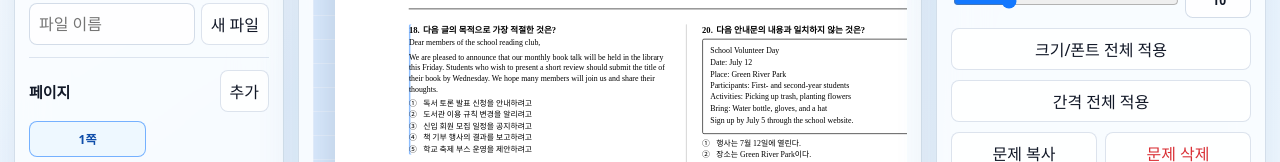
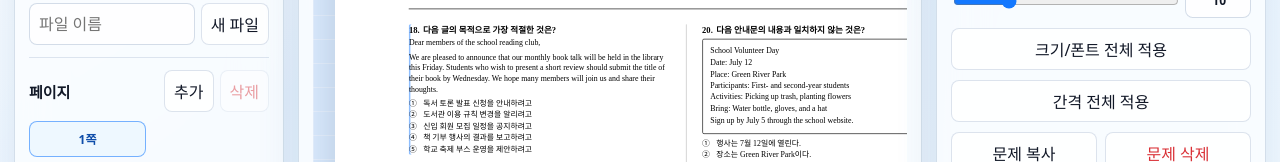
Before and after one commit to sprakids/latex-vibe-coder, a React (Vite) app in the folder web-src/: page / in a window 1280 px wide. Both pictures are taken after typing "Sample" into the empty fields and a click on the button "로그인". Shown: the part 329-491 px from the top of the page. Built offline with nearby package versions, Linux system fonts and the light colour scheme.

Commit message:
Add page deletion control

```diff
--- a/web-src/src/main.jsx
+++ b/web-src/src/main.jsx
@@ -263,7 +263,7 @@ function normalizeDocument(input) {
   }));
   const validPageIds = new Set(pages.map((page) => page.id));
   const firstPageId = pages[0].id;
-  const rawQuestions = Array.isArray(raw.questions) && raw.questions.length ? raw.questions : fallback.questions;
+  const rawQuestions = Array.isArray(raw.questions) ? raw.questions : fallback.questions;
   const questions = rawQuestions.map((question, index) => {
     const kind = question?.kind || "passage";
     const base = createQuestion(Number(question?.number) || 18 + index, kind, firstPageId);
@@ -301,6 +301,10 @@ function orderedQuestions(document) {
 function resequenceDocument(document, startNumber = 18) {
   const ordered = orderedQuestions(document).map((question, index) => ({ ...question, number: startNumber + index }));
   return { ...document, questions: ordered };
+}
+
+function resequencePages(pages) {
+  return pages.map((page, index) => ({ ...page, title: `${index + 1}쪽` }));
 }
 
 function emptyStore() {
@@ -896,6 +900,31 @@ function App() {
     setScrollRequest({ pageId: page.id, stamp: Date.now() });
   }
 
+  function deletePage() {
+    if (!activePage || document.pages.length <= 1) return;
+    const targetPage = document.pages[activePageIndex + 1] || document.pages[activePageIndex - 1];
+    if (!targetPage) return;
+    const startNumber = Number(document.questions[0]?.number) || 18;
+    const remainingQuestions = document.questions.filter((question) => question.pageId !== activePage.id);
+    const nextSelected =
+      remainingQuestions.find((question) => question.pageId === targetPage.id) || remainingQuestions[0] || null;
+
+    updateDocument((doc) =>
+      resequenceDocument(
+        {
+          ...doc,
+          pages: resequencePages(doc.pages.filter((page) => page.id !== activePage.id)),
+          questions: doc.questions.filter((question) => question.pageId !== activePage.id),
+        },
+        startNumber,
+      ),
+    );
+    setActivePageId(targetPage.id);
+    setSelectedId(nextSelected?.id || "");
+    setFocusRequest(null);
+    setScrollRequest({ pageId: targetPage.id, stamp: Date.now() });
+  }
+
   function moveSelectedToPage(pageId) {
     if (!selected || selected.pageId === pageId) return;
     patchQuestion(selected.id, { pageId });
@@ -1076,7 +1105,12 @@ function App() {
         <section className="page-panel">
           <div className="panel-title">
             <h2>페이지</h2>
-            <button onClick={addPage}>추가</button>
+            <div className="page-actions">
+              <button onClick={addPage}>추가</button>
+              <button className="danger" disabled={document.pages.length <= 1} onClick={deletePage}>
+                삭제
+              </button>
+            </div>
           </div>
           <div className="page-tabs">
             {document.pages.map((page, index) => (
--- a/web-src/src/styles.css
+++ b/web-src/src/styles.css
@@ -210,9 +210,14 @@ button:disabled {
 }
 
 .inline-actions button,
-.page-panel .panel-title button {
+.page-actions button {
   padding: 8px 9px;
   white-space: nowrap;
+}
+
+.page-actions {
+  display: flex;
+  gap: 6px;
 }
 
 .page-tabs {
```
Also changed, not shown: 5 other files (tests, documents, lock files or other folders).
